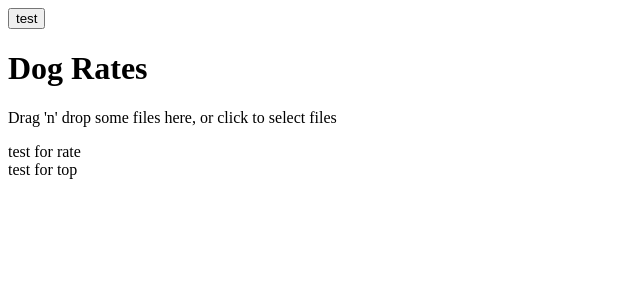
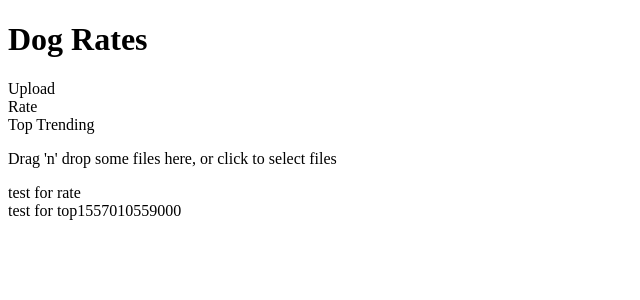
Before and after one commit to juuprz/dog-rates, a React app: page / in a window 1280 px wide. Shown: the top 300 px of the page, without its empty margins (0-640 px from the left). Built offline with nearby package versions, Linux system fonts and the light colour scheme; the HTML template or start-up script is replaced by a standard one.

Commit message:
Add basic click handling for different sections of the app. Add calculatePopularity util

```diff
--- a/client/src/components/App.jsx
+++ b/client/src/components/App.jsx
@@ -9,33 +9,37 @@ class App extends React.Component {
   constructor(props) {
     super(props);
     this.state = {
+      currentView: '',
     }
   }
-  onInputChange(e) {
-
+  componentDidMount() {
+    this.setState({
+      currentView: 'Submit'
+    })
   }
-  handleSubmit(e) {
-    e.preventDefault();
-    // axios.post('/rsvps', {
-    // })
-    //   .then(function () {
-    //     console.log('form data successfully posted');
-    //   })
-    //   .catch(function (error) {
-    //     console.log(error);
-    //   });
-    // const form = document.getElementById('form');
-    // form.reset();
+  onPresentationChange(e) {
+    let view = e.target.id;
+    this.setState({ currentView: view });
   }
   render() {
+    if (this.state.currentView === 'Submit') {
+      const view = <Submit></Submit>
+    } else if (this.state.currentView === 'Rate') {
+      const view = <Rate></Rate>
+    } else if (this.state.currentView === 'Top') {
+      const view = <Top></Top>
+    }
     return (
       <div>
-        <Button>test</Button>
         <Jumbotron fluid>
           <Container fluid>
             <h1 className="jumbo">Dog Rates</h1>
+            <div id='Submit' onClick={(e) => this.onPresentationChange(e)}>Upload</div>
+            <div id='Rate' onClick={(e) => this.onPresentationChange(e)}>Rate</div>
+            <div id='Top' onClick={(e) => this.onPresentationChange(e)}>Top Trending</div>
           </Container>
         </Jumbotron>
+        {/* {view} */}
         <Submit></Submit>
         <Rate></Rate>
         <Top></Top>
--- a/client/src/components/Submit.jsx
+++ b/client/src/components/Submit.jsx
@@ -30,7 +30,6 @@ export default class Submit extends React.Component {
       if (err) {
         console.error(err);
       }
-
       if (response.body.secure_url !== '') {
         this.setState({
           uploadedFileCloudinaryUrl: response.body.secure_url
--- a/client/src/components/Top.jsx
+++ b/client/src/components/Top.jsx
@@ -1,10 +1,12 @@
 import React from 'react';
 import { Jumbotron, Container } from 'reactstrap';
+import popular from '../util/CalculatePostPopularity.js';
 
 function Top(props) {
   return (
     <div>
       test for top
+      { popular.getPostPop() }
     </div>
   )
 }
--- /dev/null
+++ b/client/src/util/CalculatePostPopularity.js
@@ -0,0 +1,11 @@
+function getPostPop(currentPopularity = null) {
+  let current = Date.now();
+  if (currentPopularity) {
+    return currentPopularity + current / 2;
+  } else {
+    return current;
+  }
+}
+module.exports = {
+  getPostPop
+}
```
